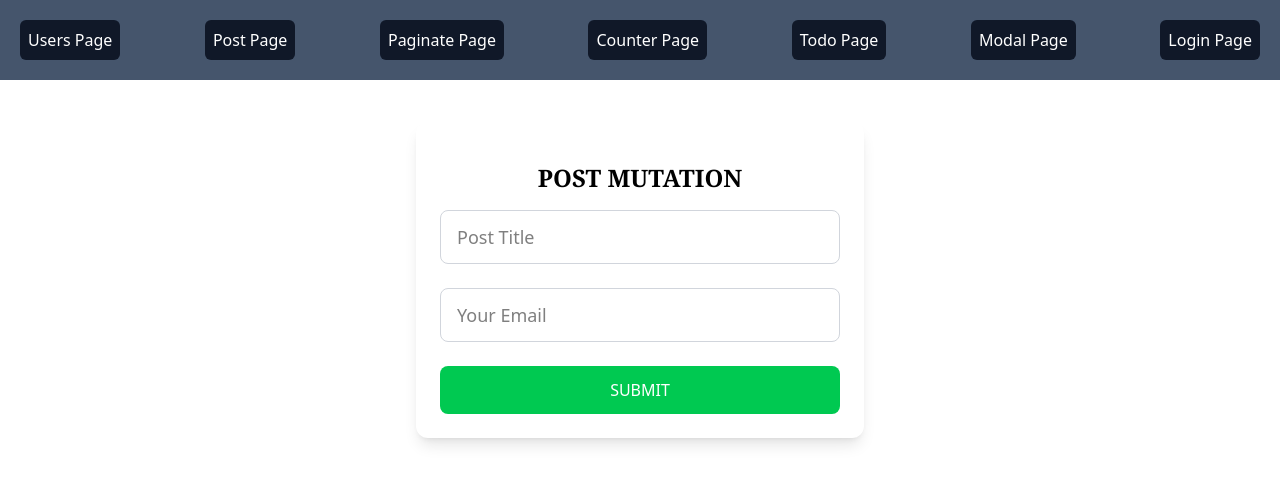
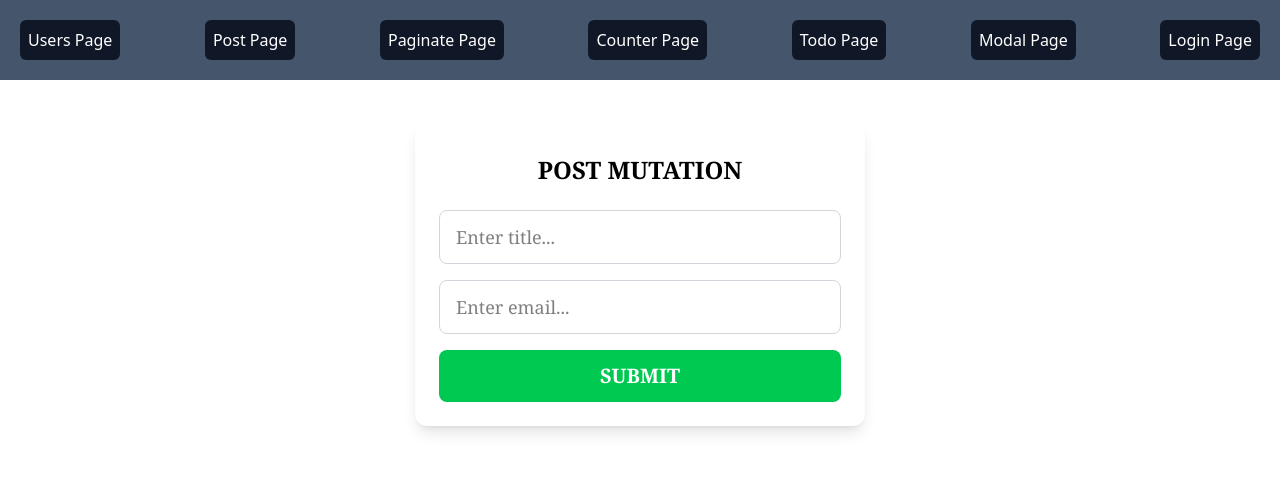
Before and after one commit to avazbek489/8-oy-7-dars-vazifa, a React (Vite) app: page /post in a window 1280 px wide. Shown: the top 484 px of the page. Built offline with nearby package versions, Linux system fonts and the light colour scheme.

Commit message:
Post end

```diff
--- a/src/components/Post.jsx
+++ b/src/components/Post.jsx
@@ -1,32 +1,80 @@
-import React from 'react'
+import { useMutation } from '@tanstack/react-query';
+import React, { useState } from 'react';
+import axios from 'axios';
 
 function Post() {
+  const [title, setTitle] = useState('');
+  const [email, setEmail] = useState('');
+
+  const { mutate, isLoading, isError, isSuccess } = useMutation({
+    mutationFn: (newUser) => {
+      return axios.post('https://jsonplaceholder.typicode.com/users', newUser);
+    },
+    onSuccess: () => {
+      console.log('User added successfully!');
+      setTitle('');
+      setEmail('');
+    },
+  });
+
+  function handlePost(e) {
+    e.preventDefault();
+    if (!title || !email) {
+      alert("All input fields must be filled in!")
+      return
+    } else if (title.length < 3) {
+      alert("The title is not clear, try to write it more clearly!")
+      return
+    } else if (!email.includes("@")) {
+      alert("Invalid email!")
+      return
+    } else if (!email.includes(".com")) {
+      alert("Invalid email!")
+      return
+    }
+    const newUser = {
+      name: title,
+      email: email,
+    };
+    mutate(newUser);
+  }
+
   return (
     <div className='mt-[90px] p-8 flex justify-center'>
-      <form className='w-full max-w-md bg-white shadow-lg rounded-xl p-6 space-y-6'>
-        <h2 className='text-center mt-4 mb-4 text-2xl font-serif font-bold'>POST MUTATION</h2>
+      <form className='flex flex-col gap-4 w-[450px] bg-white shadow-lg rounded-xl p-6'>
+        <h2 className='text-center mt-2 mb-2 text-2xl font-serif font-bold'>POST MUTATION</h2>
         <div>
           <input
-            className='w-full px-4 py-3 border-gray-300 border rounded-lg focus:outline-none text-lg'
+            value={title}
+            onChange={(e) => setTitle(e.target.value)}
+            className='w-full px-4 py-3 font-serif border-gray-300 border rounded-lg focus:outline-none text-lg'
             type="text"
-            placeholder="Post Title"
+            placeholder="Enter title..."
           />
         </div>
         <div>
           <input
-            className='w-full px-4 py-3 border-gray-300 border rounded-lg focus:outline-none text-lg'
+            value={email}
+            onChange={(e) => setEmail(e.target.value)}
+            className='w-full px-4 py-3 font-serif border-gray-300 border rounded-lg focus:outline-none text-lg'
             type="email"
-            placeholder="Your Email"
+            placeholder="Enter email..."
           />
         </div>
+
+        {isLoading && <p className='text-4xl font-extrabold mt-10 font-serif text-center text-blue-500'>Loading...</p>}
+        {isError && <p className='text-4xl font-extrabold mt-10 font-serif text-center text-red-500'>An error occurred!</p>}
+        {isSuccess && <p className='text-4xl font-extrabold mt-10 font-serif text-center text-green-500'>User added successfully!</p>}
+
         <button
-          className='w-full bg-green-500 cursor-pointer text-white py-3 rounded-lg hover:bg-green-600 transition'
+          onClick={handlePost}
+          className='w-full bg-green-500 active:scale-95 cursor-pointer text-white font-serif text-xl font-bold py-3 rounded-lg hover:bg-green-600 transition'
         >
           SUBMIT
         </button>
       </form>
     </div>
-  )
+  );
 }
 
-export default Post
+export default Post;
```
